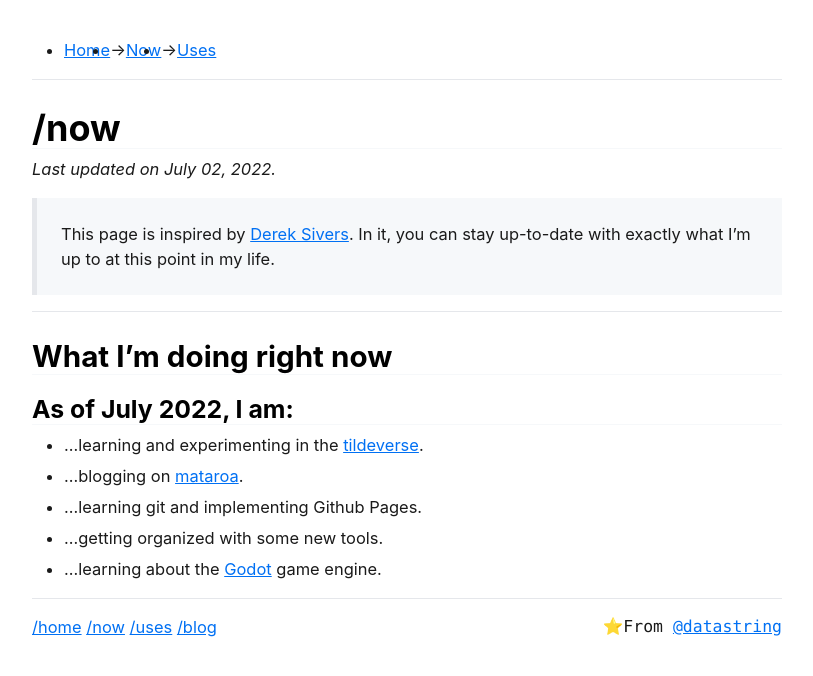
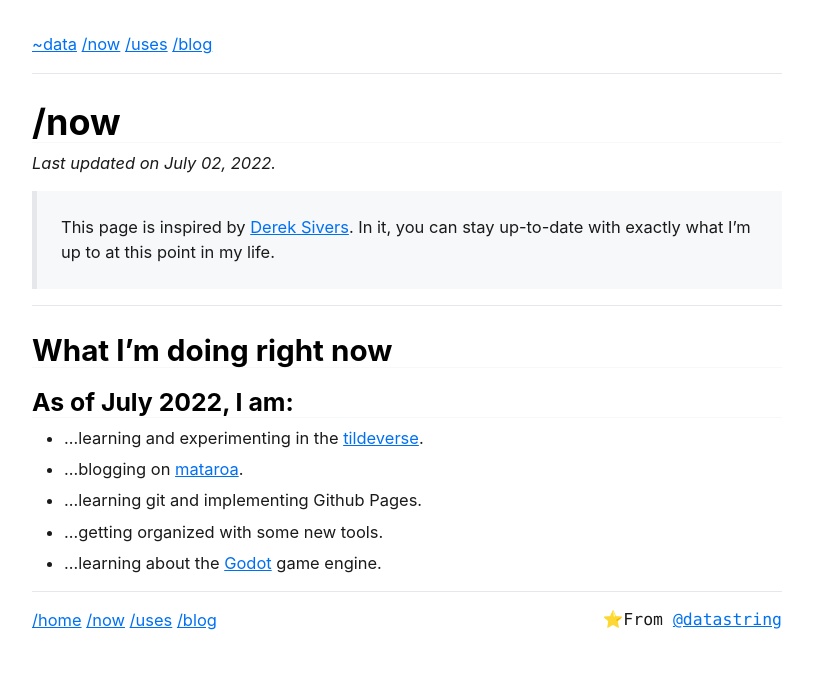
Before and after one commit to datastring/datastring.github.io, a Jekyll site: the page built from now.md, in a window 1280 px wide. Shown: the top 676 px of the page, without its empty margins (233-1046 px from the left). Built offline with Jekyll 4.4.1, drawn with Linux system fonts in a browser that asks for light colours.

Commit message:
nav nightmares

```diff
--- a/_layouts/default.html
+++ b/_layouts/default.html
@@ -5,26 +5,19 @@
     <title>{{ page.title }}</title>
     <link rel="stylesheet" href="/css/style.css">
 	<meta name="viewport" content="width=device-width, initial-scale=0.8">
-	<nav <nav aria-label="Breadcrumb" class="breadcrumb">
-    <ul>
-        <li><span {% if page.url == item.link %}aria-current="page"{% endif %}><a href="/">Home</a></span></li>
-        <li><span {% if page.url == item.link %}aria-current="page"{% endif %}><a href="/now">Now</a></span></li>
-        <li><span {% if page.url == item.link %}aria-current="page"{% endif %}><a href="/uses">Uses</a></span></li>
-    </ul>
-	</nav>
+	<nav>
+      <a href="/">~data</a>
+      <a href="/now">/now</a>
+      <a href="/uses">/uses</a>
+      <a href="https://blog.purplewastaken.com/">/blog</a>
+    </nav>
 	<hr>
 	</head>
   <body>
-    <!-- <nav>
-      <a href="/">~data</a>
-      <a href="/now">/now</a>
-      <a href="/uses">/uses</a>
-      <a href="/blog">/blog</a>
-    </nav> -->
     <section>
       {{ content }}
     </section>
-<footer>
+	<footer>
       <hr>
       <nav style="float: left; width: 50%;">
         {% for item in site.data.navigation %}
@@ -49,9 +42,3 @@
 	  <a href="/blog2">/blog2</a>
 	  <a href="https://blog.purplewastaken.com/">blog(dot)</a>
       </nav> -->
-<!-- <nav style="float: left; width: 50%;">
-        <a href="/">~data</a>
-        <a href="/now">/now</a>
-        <a href="/uses">/uses</a>
-        <a href="/blog">/blog</a>
-      </nav> -->
--- a/css/style.css
+++ b/css/style.css
@@ -451,15 +451,3 @@ input {
 img {
 	max-width: 100%;
 }
-
-.breadcrumb ul {
-    display: flex;
-}
-
-.breadcrumb li::before {
-    content: "→";
-}
-
-.breadcrumb li:first-child::before {
-    content: "";
-}
```
